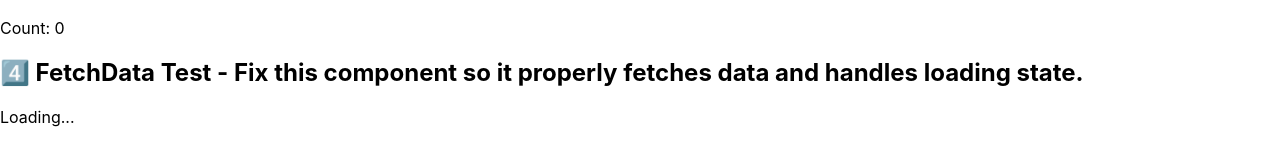
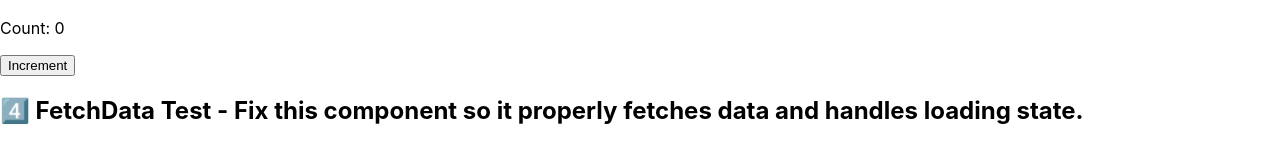
Before and after one commit to Maximumz/react-test, a React (Create React App) app: page / in a window 1280 px wide. Shown: the part 367-512 px from the top of the page. Built offline with nearby package versions, Linux system fonts and the light colour scheme; no server answers.

Commit message:
Fixed Counter Component

```diff
--- a/src/shared/components/Counter.tsx
+++ b/src/shared/components/Counter.tsx
@@ -4,10 +4,15 @@ import React, { useState } from 'react';
 const Counter = () => {
   const [count, setCount] = useState(0);
 
+  // Setup a onClick handler to update the counter.
+  const incrementCount = () => {
+    setCount((previousCount) => previousCount + 1);
+  };
+
   return (
     <div>
       <p>Count: {count}</p>
-      {/* <button onClick={setCount(count)}>Increment</button> */}
+      <button onClick={incrementCount}>Increment</button>
     </div>
   );
 };
```
